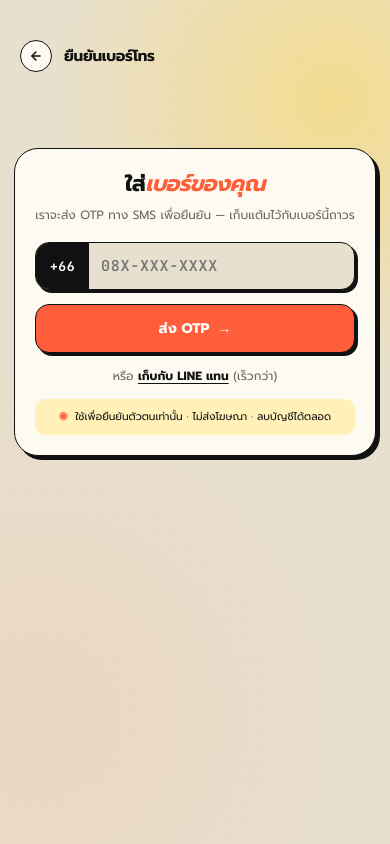
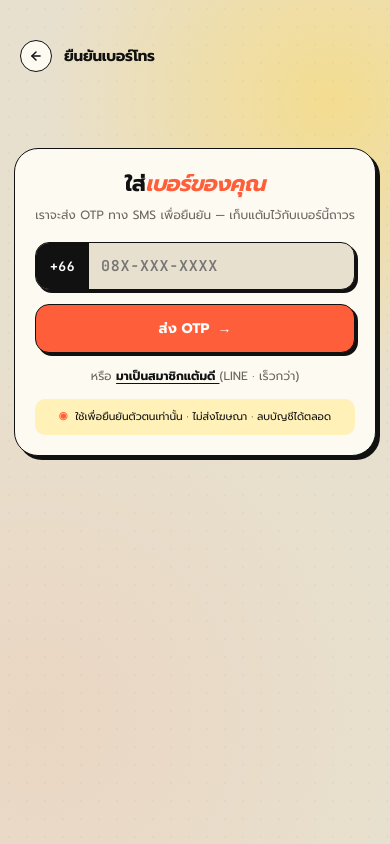
Before and after one commit to n-chatchai/taemdee, a FastAPI app: page /card/save in a window 390 px wide. Run offline with FastAPI, Linux system fonts and the light colour scheme; parts of the project's set-up code (start-up, migrations or seed data) failed here and were passed over; some web fonts are replaced.

Commit message:
chore: PR10 — wire C3 LINE alt-link, match design copy
Originally I'd flagged "inline OTP inside the picker sheet" as deferred,
but re-reading the design's C3 mockup confirmed it's intentionally a
standalone page (the picker says "เปิดเมื่อลูกค้ากด 'ใช้เบอร์โทรแทน'
จาก C2" — explicit navigation). The redirect-to-/card/save pattern is
correct, no inlining needed.

Polish pass instead:
- The "เก็บกับ LINE แทน (เร็วกว่า)" alt-link was a dead label (title="เร็วๆ
  นี้"). Now it's a real anchor to /auth/line/customer/start (built in
  PR8) and forwards next_redeem if set, so the C4 auto-resume still works
  if the customer changes their mind from phone to LINE mid-flow.
- Copy aligned with the C3 mockup: "มาเป็นสมาชิกแต้มดี (LINE · เร็วกว่า)".

Co-Authored-By: Claude Opus 4.7 (1M context) <noreply@anthropic.com>

```diff
--- a/app/templates/card_save.html
+++ b/app/templates/card_save.html
@@ -54,7 +54,12 @@
         </form>
 
         <div class="alt-line">
-          หรือ <a class="alt-link" title="เร็วๆ นี้">เก็บกับ LINE แทน</a> (เร็วกว่า)
+          หรือ
+          <a class="alt-link"
+             :href="'/auth/line/customer/start' + (nextRedeem ? '?next_redeem=' + nextRedeem : '')">
+            มาเป็นสมาชิกแต้มดี
+          </a>
+          (LINE · เร็วกว่า)
         </div>
 
         <div class="trust">
```
